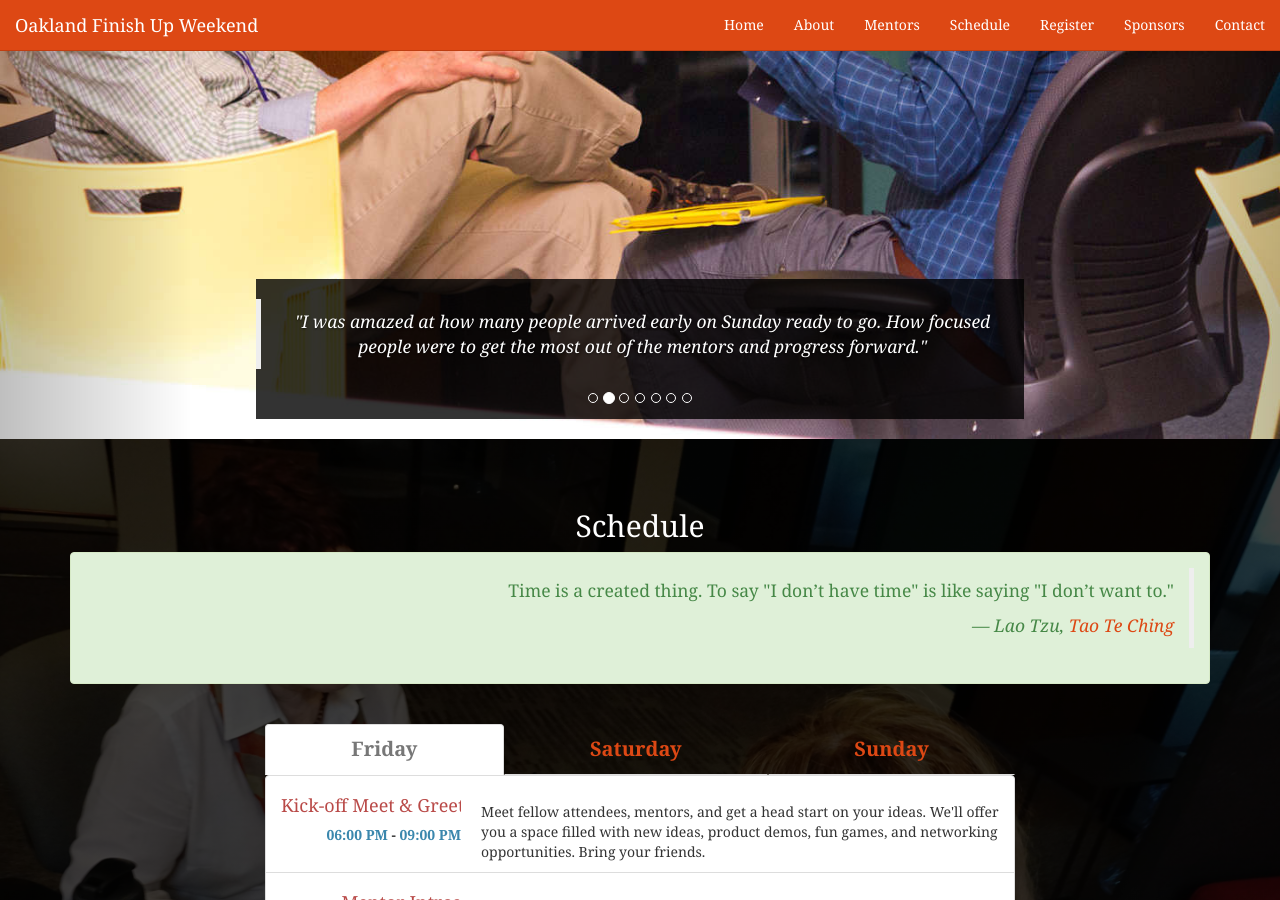
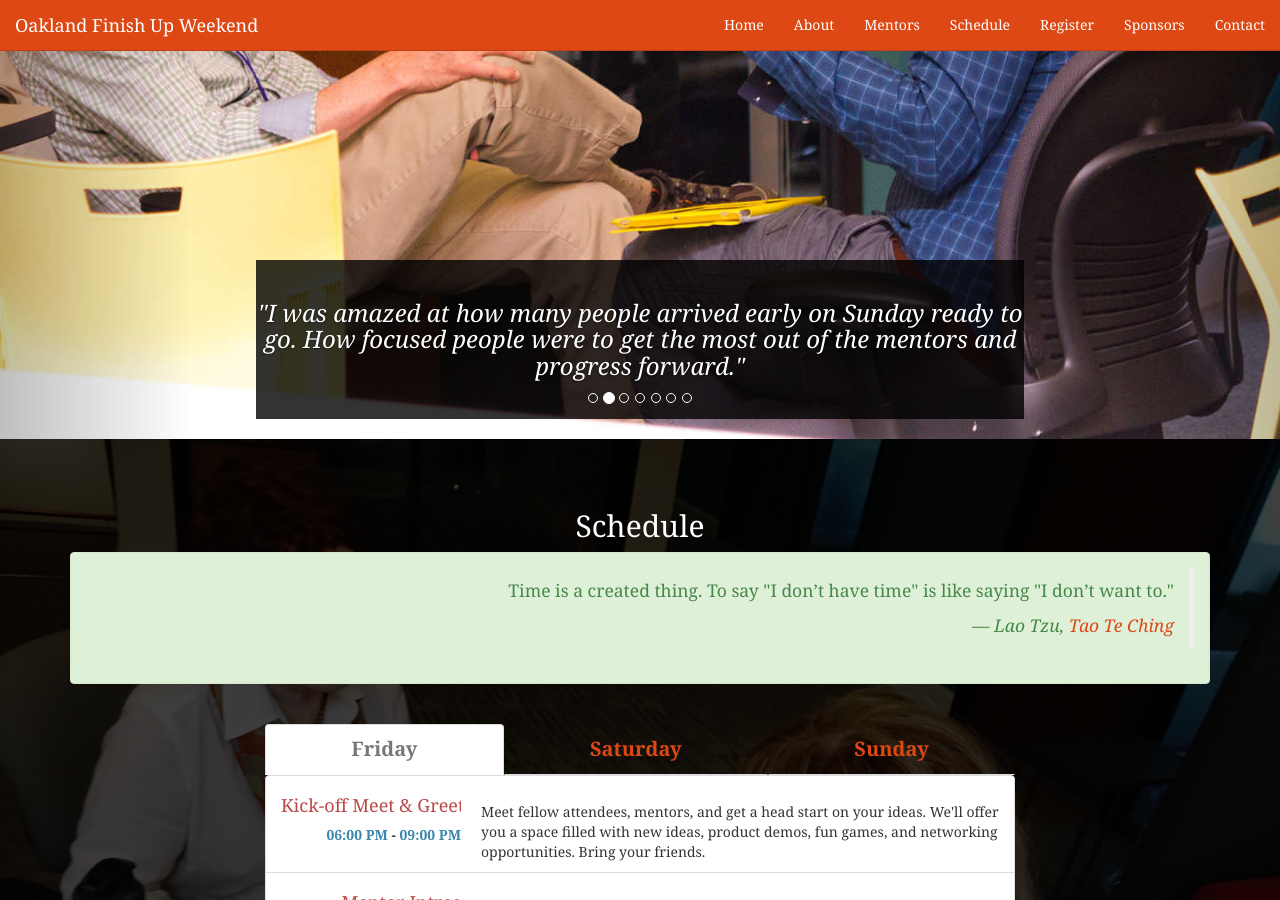
Before and after one commit to oaklandfinishup/oaklandfinishup.com, a Jekyll site: the page built from index.html, in a window 1280 px wide and 900 px high, scrolled down 461 px. Built offline with Jekyll 4.4.1, drawn with Linux system fonts in a browser that asks for light colours; nearby versions of some CDN libraries; comment, search, counter and statistics services are not loaded.

Commit message:
Larger font for quotes

```diff
--- a/_includes/home.html
+++ b/_includes/home.html
@@ -31,7 +31,7 @@
   					</div><!--.col-md-6 col-sm-12-->
 					</div>
 					{% endif %}
-        	<blockquote><em>"{{ slide.caption }}"</em></blockquote>
+        	<h3><em>"{{ slide.caption }}"</em></h3>
         </div>
       </div><!--.item-->
     {% endfor %}
```
